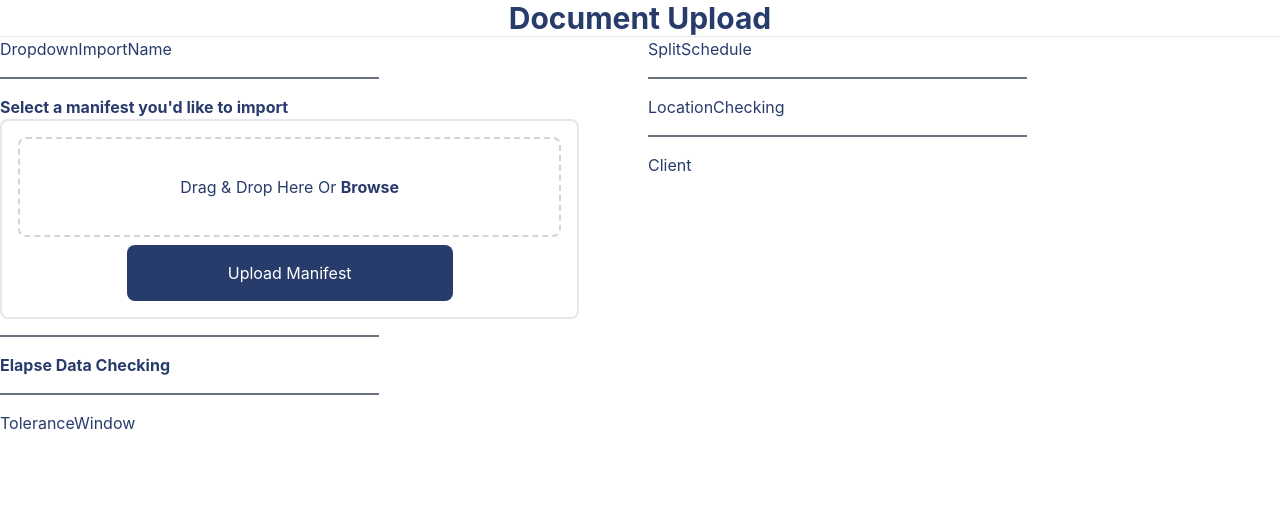
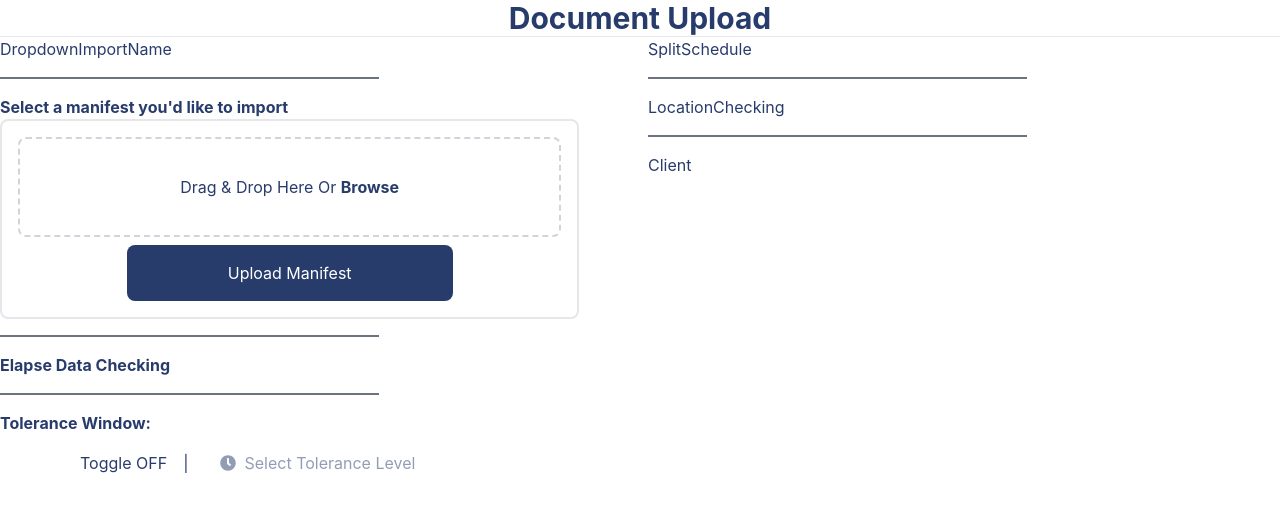
Before and after one commit to Yumenio/skyhop-react-assesment, a React (Create React App) app in the folder src/: page / in a window 1280 px wide. Shown: the top 512 px of the page. Built offline with nearby package versions, Linux system fonts and the light colour scheme.

Commit message:
feat: adds Tolerance Window logic and styling

```diff
--- a/src/src/components/LeftPane/ToleranceWindow.tsx
+++ b/src/src/components/LeftPane/ToleranceWindow.tsx
@@ -1,8 +1,38 @@
-import React from 'react'
+import React, { useState } from 'react'
+import {FaClock} from 'react-icons/fa';
+import PaneSectionHeader from '../Common/PaneSectionHeader'
 
 const ToleranceWindow = () => {
+  const [toggleOn, setToggleOn] = useState(false);
+  const [selectedDay, setSelectedDay] = useState('');
+
+  const handleToggle = () => {
+    setToggleOn(!toggleOn);
+  }
+
+  const handleSelectDay = () => {
+    // TODO
+  }
   return (
-    <div>ToleranceWindow</div>
+    <div>
+      <PaneSectionHeader title="Tolerance Window:" />
+      <div className="flex flex-col items-center sm:flex-row sm:items-center space-y-2 sm:space-y-0 sm:space-x-4 mt-2">
+        <div className={`rounded-full w-16 h-8 flex bg-${!toggleOn ? 'gray-300' : 'skyhopBlue'} p-1 cursor-pointer mb-2 sm:mb-0`} onClick={handleToggle}>
+          <div className={`w-6 h-6 rounded-full bg-white transform transition-transform ${toggleOn ? 'translate-x-8' : ''}`}>
+          </div>
+        </div>
+        <p className="mr-2">{toggleOn ? 'Toggle ON' : 'Toggle OFF'}</p>
+        <span className="hidden sm:inline">|</span>
+        <button
+          className={`flex items-center py-2 px-4 rounded ${!toggleOn ? 'cursor-not-allowed opacity-50' : ''}`}
+          onClick={handleSelectDay}
+          disabled={!toggleOn}
+        >
+          <FaClock className={`text-${toggleOn ? 'green' : 'red'}-500 mr-2`} />
+          Select Tolerance Level
+        </button>
+      </div>
+    </div>
   )
 }
 
```
